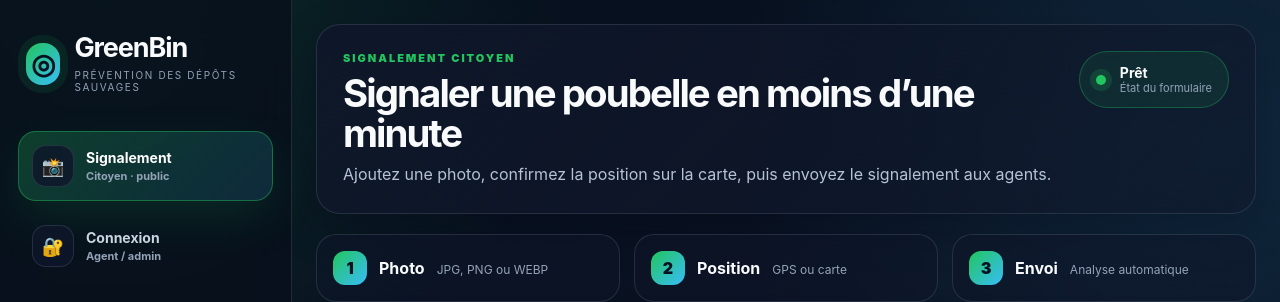
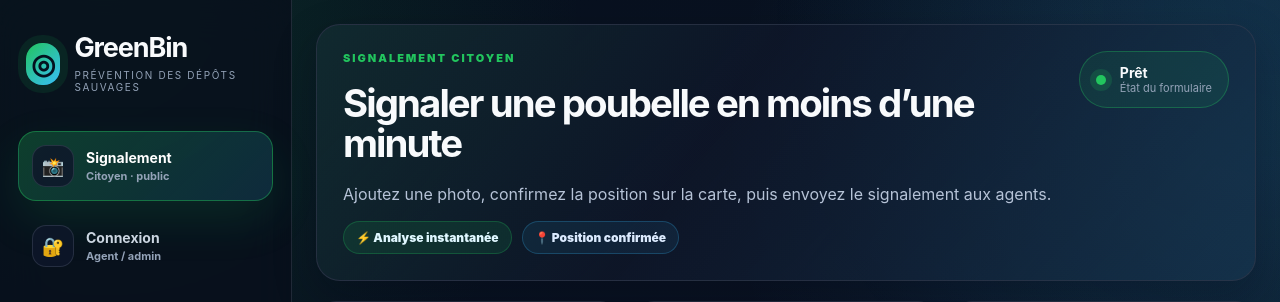
Before and after one commit to Datieu91/Projet-VISIO, a Flask app: page /citoyen in a window 1280 px wide. Shown: the top 302 px of the page. Run offline with Flask 3, Linux system fonts and the light colour scheme.

Commit message:
amélioration interface

```diff
--- a/static/css/styles.css
+++ b/static/css/styles.css
@@ -35,6 +35,15 @@ body {
     linear-gradient(135deg, #06101d 0%, #0a1222 48%, #08111e 100%);
   color: var(--text);
 }
+body::before {
+  content: "";
+  position: fixed;
+  inset: 0;
+  pointer-events: none;
+  background: radial-gradient(circle at top right, rgba(56, 189, 248, 0.14), transparent 34%);
+  opacity: 0.7;
+  z-index: -1;
+}
 a { color: inherit; text-decoration: none; }
 button, input { font: inherit; }
 button { -webkit-tap-highlight-color: transparent; }
@@ -43,6 +52,7 @@ button { -webkit-tap-highlight-color: transparent; }
   display: grid;
   grid-template-columns: 292px minmax(0, 1fr);
   min-height: 100vh;
+  position: relative;
 }
 
 .sidebar {
@@ -173,6 +183,36 @@ button { -webkit-tap-highlight-color: transparent; }
   border-radius: var(--radius);
   background: linear-gradient(135deg, rgba(15, 23, 42, 0.88), rgba(15, 23, 42, 0.62));
   box-shadow: var(--shadow-soft);
+  position: relative;
+  overflow: hidden;
+  isolation: isolate;
+}
+.page-header::before {
+  content: "";
+  position: absolute;
+  inset: 0;
+  background: linear-gradient(125deg, rgba(34, 197, 94, 0.10), transparent 42%, rgba(56, 189, 248, 0.12));
+  z-index: -1;
+}
+.page-header > * { position: relative; z-index: 1; }
+.hero-copy { display: grid; gap: 10px; }
+.hero-highlights { display: flex; flex-wrap: wrap; gap: 10px; margin-top: 4px; }
+.info-pill {
+  display: inline-flex;
+  align-items: center;
+  gap: 8px;
+  padding: 8px 12px;
+  border-radius: 999px;
+  border: 1px solid rgba(34, 197, 94, 0.26);
+  background: rgba(34, 197, 94, 0.11);
+  color: #dff7ff;
+  font-size: 12px;
+  font-weight: 900;
+}
+.info-pill.subtle {
+  border-color: rgba(56, 189, 248, 0.24);
+  background: rgba(56, 189, 248, 0.08);
+  color: #dbeafe;
 }
 .section-label {
   margin: 0 0 8px;
@@ -233,6 +273,14 @@ h2 { font-size: 19px; letter-spacing: -0.02em; }
   border: 1px solid var(--border);
   border-radius: var(--radius);
   box-shadow: var(--shadow-soft);
+}
+.panel, .metric-card, .workflow-steps article, .quick-admin-card, .recent-item, .map-card, .tag-box, .camera-drop {
+  transition: transform .18s ease, border-color .18s ease, box-shadow .18s ease, background .18s ease;
+}
+.panel:hover, .metric-card:hover, .workflow-steps article:hover, .quick-admin-card:hover, .recent-item:hover, .map-card:hover, .tag-box:hover, .camera-drop:hover {
+  transform: translateY(-2px);
+  border-color: rgba(56, 189, 248, 0.35);
+  box-shadow: 0 24px 56px rgba(2, 6, 23, 0.25);
 }
 .panel { padding: 22px; }
 .panel-head {
@@ -397,7 +445,9 @@ h2 { font-size: 19px; letter-spacing: -0.02em; }
 .btn:hover { transform: translateY(-1px); border-color: var(--border-strong); }
 .btn:active { transform: translateY(0) scale(.99); }
 .btn.success { background: linear-gradient(135deg, var(--green), var(--green-dark)); border-color: rgba(34, 197, 94, 0.48); color: #04111f; }
+.btn.success:hover { box-shadow: 0 16px 34px rgba(34, 197, 94, 0.18); }
 .btn.muted { background: rgba(148, 163, 184, 0.10); color: #e2e8f0; }
+.btn.ghost:hover { box-shadow: 0 16px 34px rgba(56, 189, 248, 0.14); }
 .btn.ghost { color: #dff7ff; border-color: rgba(56, 189, 248, 0.34); background: rgba(56, 189, 248, 0.08); }
 .btn.small { padding: 9px 12px; border-radius: 12px; font-size: 12px; }
 .btn.full { width: 100%; }
--- a/templates/agent.html
+++ b/templates/agent.html
@@ -2,10 +2,14 @@
 {% block title %}Modération · GreenBin{% endblock %}
 {% block content %}
 <header class="page-header moderation-header">
-  <div>
+  <div class="hero-copy">
     <p class="section-label">Espace agent</p>
     <h1>Valider les signalements</h1>
     <p class="header-subtitle">Contrôlez la prédiction automatique et validez l’état réel de la poubelle.</p>
+    <div class="hero-highlights">
+      <span class="info-pill">🧭 Vue d’ensemble rapide</span>
+      <span class="info-pill subtle">✅ Validation en un clic</span>
+    </div>
   </div>
   <div class="top-metrics">
     <div><span id="topPending">0</span><small>En attente</small></div>
--- a/templates/base.html
+++ b/templates/base.html
@@ -3,6 +3,7 @@
 <head>
   <meta charset="utf-8">
   <meta name="viewport" content="width=device-width, initial-scale=1">
+  <meta name="theme-color" content="#07111f">
   <title>{% block title %}GreenBin · VISIO{% endblock %}</title>
   {% block map_assets %}{% endblock %}
   <link rel="stylesheet" href="{{ url_for('static', filename='css/styles.css') }}">
--- a/templates/citoyen.html
+++ b/templates/citoyen.html
@@ -5,10 +5,14 @@
 {% endblock %}
 {% block content %}
 <header class="page-header citizen-header">
-  <div>
+  <div class="hero-copy">
     <p class="section-label">Signalement citoyen</p>
     <h1>Signaler une poubelle en moins d’une minute</h1>
     <p class="header-subtitle">Ajoutez une photo, confirmez la position sur la carte, puis envoyez le signalement aux agents.</p>
+    <div class="hero-highlights">
+      <span class="info-pill">⚡ Analyse instantanée</span>
+      <span class="info-pill subtle">📍 Position confirmée</span>
+    </div>
   </div>
   <div class="status-pill">
     <span class="pulse-dot"></span>
--- a/templates/dashboard.html
+++ b/templates/dashboard.html
@@ -5,10 +5,14 @@
 {% endblock %}
 {% block content %}
 <header class="page-header dashboard-header">
-  <div>
+  <div class="hero-copy">
     <p class="section-label">Pilotage territorial</p>
     <h1>Dashboard des zones à risque</h1>
     <p class="header-subtitle">Suivez les signalements, les validations et la répartition géographique des risques.</p>
+    <div class="hero-highlights">
+      <span class="info-pill">📈 Suivi en temps réel</span>
+      <span class="info-pill subtle">🧠 Filtres intelligents</span>
+    </div>
   </div>
   <div class="top-metrics">
     <div><span id="topPending">0</span><small>En attente</small></div>
```
